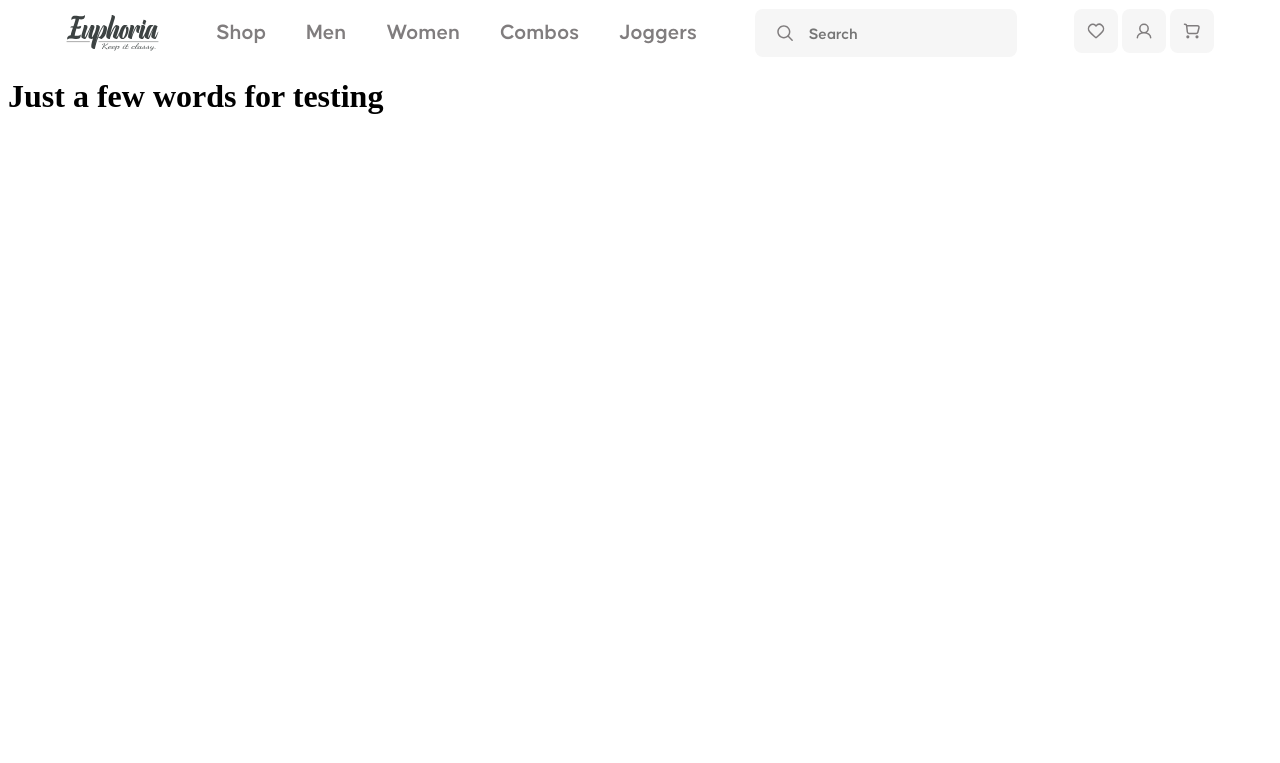
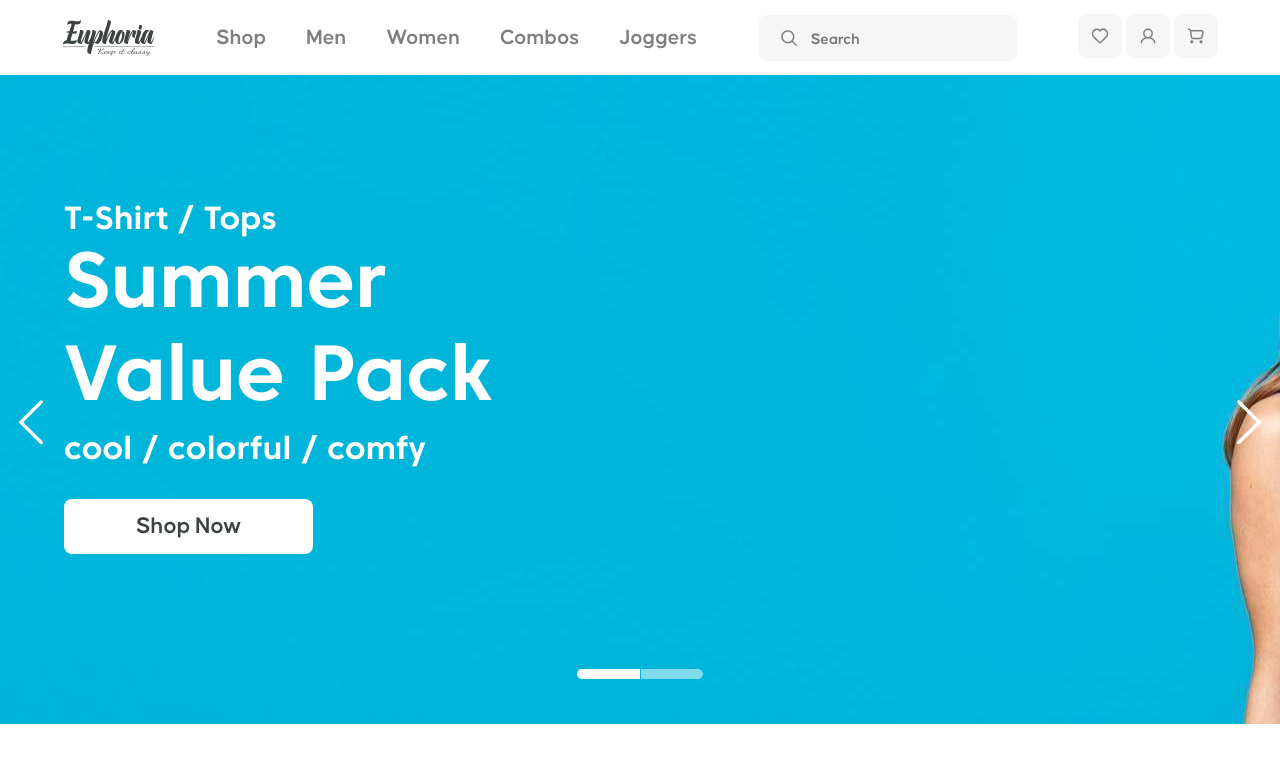
Before and after one commit to Skanetdima/Euphoria, a Django app: page /mainpage/ in a window 1280 px wide. Shown: the top 763 px of the page. Run offline with Django 4.2, Linux system fonts and the light colour scheme.

Commit message:
first_container completed

```diff
--- a/mainpage/static/css/style.css
+++ b/mainpage/static/css/style.css
@@ -1,3 +1,7 @@
+*{
+    margin: 0;
+    padding: 0;
+}
 /* FONTS */
 @font-face {
     font-family: 'Causten';
@@ -5,11 +9,20 @@
     font-weight: normal;
     font-style: normal;
 }
-
+@font-face {
+    font-family: 'Core Sans C';
+    src: local('Core Sans C 65 Bold'), local('Core-Sans-C-65-Bold'),
+        url('Fonts/CoreSansC-65Bold.woff2') format('woff2'),
+        url('Fonts/CoreSansC-65Bold.woff') format('woff'),
+        url('Fonts/CoreSansC-65Bold.ttf') format('truetype');
+    font-weight: normal;
+    font-style: normal;
+}
 /* NAV CONTAINER */
 nav{
     display: flex;
     justify-content: space-evenly;
+    height: 75px;
     align-items: center;
 }
 .nav_user_container img{
@@ -59,3 +72,95 @@ nav{
     border-radius: 8px;
     background: #F6F6F6;
 }
+/* FIRST CONTAINER */
+.first_container{
+    width: 100%;
+    background: url('/static/assets/first_container_bg.jpeg')
+}
+.first_container_heading{
+    color: #FFF;
+    font-family: 'Core Sans C';
+    font-size: 32px;
+    font-style: normal;
+    font-weight: 500;
+    line-height: 37.771px; /* 118.035% */
+    letter-spacing: 0.157px;
+    text-transform: capitalize;
+}
+.first_text_container{
+    padding-left: 5%;
+    padding-top: 10%;
+}
+.first_container_h1{
+    color: #FFF;
+    font-family: Core Sans C;
+    font-size: 78px;
+    font-style: normal;
+    font-weight: 800;
+    line-height: 93.622px; /* 120.028% */
+    letter-spacing: 0.315px;
+}
+.first_slogan_container{
+    color: #FFF;
+    font-family: Core Sans C;
+    font-size: 32px;
+    font-style: normal;
+    font-weight: 500;
+    margin-bottom: 3%;
+    line-height: 47.214px; /* 147.544% */
+    letter-spacing: 0.315px;
+}
+.first_text_container a{
+    padding: 16px 72px;
+    text-decoration: none;
+    font-family: Causten;
+    color: #3C4242;
+    font-size: 24px;
+    font-style: normal;
+    font-weight: 700;
+    line-height: normal;
+    border-radius: 8px;
+    background: #FFF;
+}
+.first_corousel_container{
+    margin: 0 auto;
+    display: flex;
+    flex-direction: row;
+    width: 126px;
+    height: 10px;
+    margin-top: 10%;
+    padding-bottom: 3.5%;
+    gap: 1px;
+
+}
+.first_corousel_container span{
+    opacity: 0.5;
+    display: flex;
+    width: 63px;
+    background-color: #fff;
+    height: 10px;
+    border-radius: 0 20px 20px 0;
+    transition: 0.2s;
+}
+.first_corousel_container span:first-child {
+    opacity: 1;
+    border-radius: 20px 0 0 20px;
+}
+.closed_bar{
+    opacity: 0.5 !important;
+}
+.active_bar{
+    opacity: 1 !important;
+}
+.first_arrow_right {
+    position: absolute;
+    top: 50%;
+    cursor: pointer;
+    right: 1.5%;
+}
+.first_arrow_left{
+    position: absolute;
+    cursor: pointer;
+    top: 50%;
+    left: 1.5%;
+}
--- /dev/null
+++ b/mainpage/static/js/script.js
@@ -0,0 +1,12 @@
+rightArrow = document.querySelector('.first_arrow_right');
+leftArrow = document.querySelector('.first_arrow_left');
+rightBar = document.querySelector('.first_corousel_right_bar');
+leftBar = document.querySelector('.first_corousel_left_bar');
+rightArrow.addEventListener('click', ArrowHandler);
+leftArrow.addEventListener('click', ArrowHandler);
+
+function ArrowHandler(e){
+    e.preventDefault();
+    leftBar.classList.toggle("closed_bar");
+    rightBar.classList.toggle("active_bar");
+}
--- a/mainpage/templates/base_generic.html
+++ b/mainpage/templates/base_generic.html
@@ -40,5 +40,9 @@
         {% endblock %}
         {% block content %}
         {% endblock %}
+    {% load static %}
+    <script src="{% static 'js/script.js'%}">
+
+    </script>
     </body>
 </html>
--- a/mainpage/templates/index.html
+++ b/mainpage/templates/index.html
@@ -1,5 +1,22 @@
 {% extends "base_generic.html" %}
 
 {% block content %}
-    <h1>Just a few words for testing</h1>
+    <main>
+        <div class="first_container">
+            <div class="first_text_container">
+                <p class="first_container_heading">T-shirt / Tops</p>
+                <h1 class="first_container_h1">Summer<br> Value Pack</h1>
+                <p class="first_slogan_container">cool / colorful / comfy</p>
+                <a href="#">Shop Now</a>
+            </div>
+            <div class="first_corousel_container">
+                <span class="first_corousel_left_bar"></span>
+                <span class="first_corousel_right_bar"></span>
+            </div>
+                {% load static %}
+                <img class="first_arrow_right"src="{% static 'assets/navChevronRight.svg'%}" alt="">
+                {% load static %}
+                <img class="first_arrow_left" src="{% static 'assets/navChevronLeft.svg'%}" alt="">
+        </div>
+    </main>
 {% endblock%}
```
Also changed, not shown: mainpage/static/assets/first_container_bg.jpeg (added), mainpage/static/assets/navChevronLeft.svg (added), mainpage/static/assets/navChevronRight.svg (added), mainpage/static/css/Fonts/CoreSansC-65Bold.ttf (added), mainpage/static/css/Fonts/CoreSansC-65Bold.woff (added), mainpage/static/css/Fonts/CoreSansC-65Bold.woff2 (added), 1 other file.
